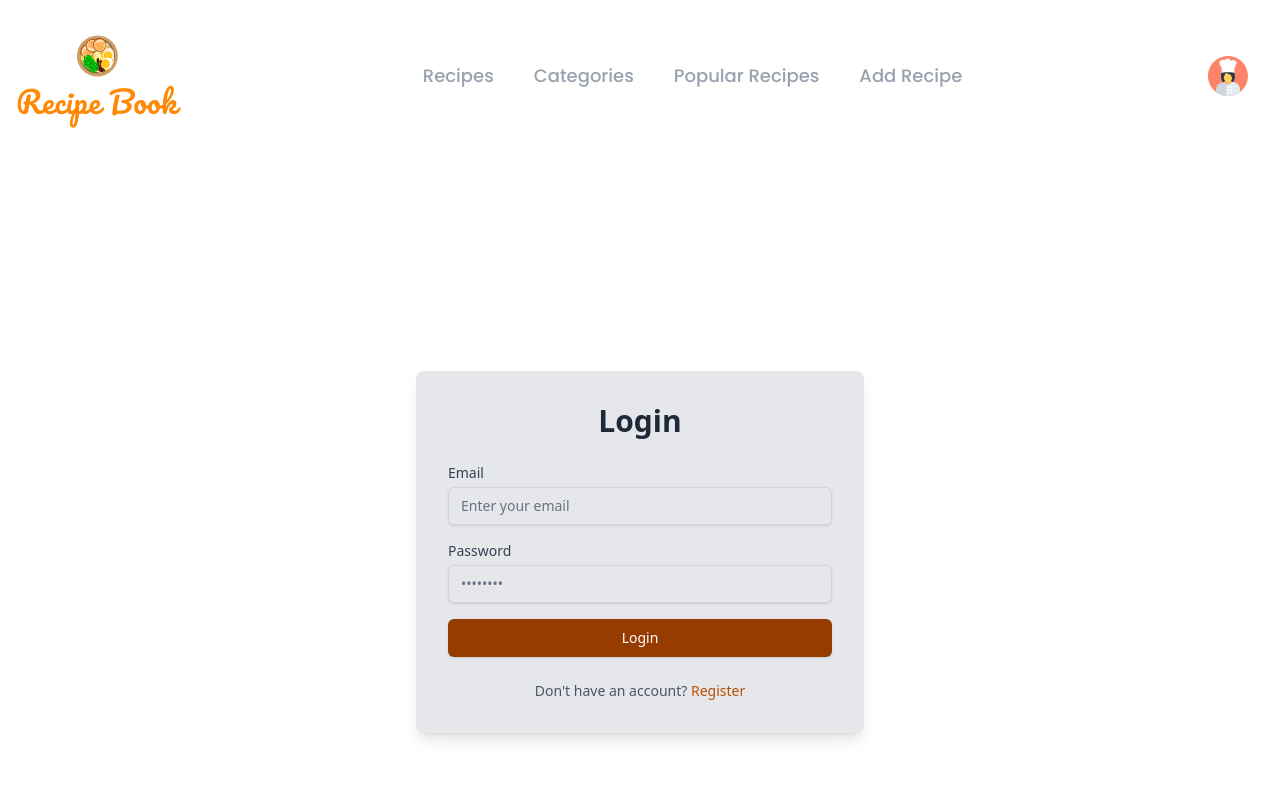
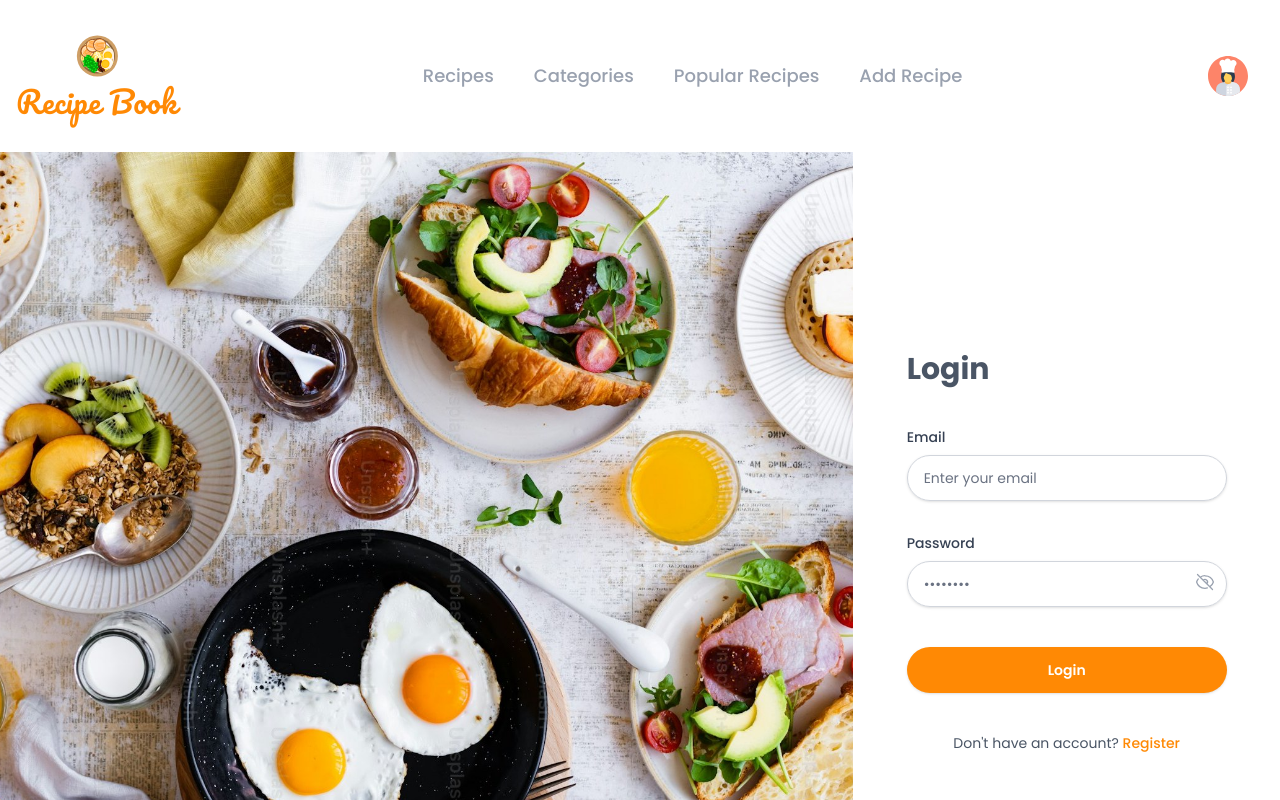
Before and after one commit to Vandu-Shre/recipe-app, a React (Vite) app in the folder client/: page /auth in a window 1280 px wide. Shown: the top 800 px of the page. Built offline with nearby package versions, Linux system fonts and the light colour scheme; no server answers.

Commit message:
Revamped AuthPage

```diff
--- a/client/package.json
+++ b/client/package.json
@@ -10,6 +10,7 @@
     "preview": "vite preview"
   },
   "dependencies": {
+    "@heroicons/react": "^2.2.0",
     "@tailwindcss/vite": "^4.1.11",
     "axios": "^1.11.0",
     "react": "^19.1.0",
--- a/client/src/components/AuthForm.tsx
+++ b/client/src/components/AuthForm.tsx
@@ -1,6 +1,5 @@
-// client/src/components/AuthForm.tsx
-
 import React, { useState } from 'react';
+import { EyeIcon, EyeSlashIcon } from '@heroicons/react/24/outline';
 
 interface AuthFormProps {
   isRegister: boolean;
@@ -14,12 +13,13 @@
   isRegister,
   onSubmit,
   isLoading,
-  buttonBgColor = 'bg-amber-800',
-  buttonHoverColor = 'hover:bg-amber-900',
+  buttonBgColor = 'bg-orange-400',
+  buttonHoverColor = 'hover:bg-orange-500',
 }) => {
   const [username, setUsername] = useState('');
   const [email, setEmail] = useState('');
   const [password, setPassword] = useState('');
+  const [showPassword, setShowPassword] = useState(false);
 
   const handleSubmit = (event: React.FormEvent) => {
     event.preventDefault();
@@ -27,7 +27,7 @@
   };
 
   return (
-    <form onSubmit={handleSubmit} className="space-y-4">
+    <form onSubmit={handleSubmit} className="space-y-8">
       {isRegister && (
         <div>
           <label htmlFor="username" className="block text-sm font-medium text-gray-700">
@@ -36,8 +36,7 @@
           <input
             type="text"
             id="username"
-            // ADDED: text-gray-800 for entered text color
-            className="mt-1 block w-full px-3 py-2 border border-gray-300 rounded-md shadow-sm focus:outline-none focus:ring-amber-500 focus:border-amber-500 sm:text-sm placeholder-gray-500 text-gray-800"
+            className="mt-2 block w-full px-4 py-3 border border-gray-300 rounded-full shadow-sm focus:outline-none focus:ring-orange-400 focus:border-orange-400 sm:text-sm placeholder-gray-500 text-gray-800"
             placeholder="Enter your username"
             value={username}
             onChange={(e) => setUsername(e.target.value)}
@@ -53,8 +52,7 @@
         <input
           type="email"
           id="email"
-          // ADDED: text-gray-800 for entered text color
-          className="mt-1 block w-full px-3 py-2 border border-gray-300 rounded-md shadow-sm focus:outline-none focus:ring-amber-500 focus:border-amber-500 sm:text-sm placeholder-gray-500 text-gray-800"
+          className="mt-2 block w-full px-4 py-3 border border-gray-300 rounded-full shadow-sm focus:outline-none focus:ring-orange-400 focus:border-orange-400 sm:text-sm placeholder-gray-500 text-gray-800"
           placeholder="Enter your email"
           value={email}
           onChange={(e) => setEmail(e.target.value)}
@@ -62,26 +60,36 @@
           disabled={isLoading}
         />
       </div>
-      <div>
+      <div className="relative">
         <label htmlFor="password" className="block text-sm font-medium text-gray-700">
           Password
         </label>
         <input
-          type="password"
+          type={showPassword ? 'text' : 'password'}
           id="password"
-          // ADDED: text-gray-800 for entered text color
-          className="mt-1 block w-full px-3 py-2 border border-gray-300 rounded-md shadow-sm focus:outline-none focus:ring-amber-500 focus:border-amber-500 sm:text-sm placeholder-gray-500 text-gray-800"
+          className="mt-2 block w-full px-4 py-3 border border-gray-300 rounded-full shadow-sm focus:outline-none focus:ring-orange-400 focus:border-orange-400 sm:text-sm placeholder-gray-500 text-gray-800 pr-12"
           placeholder="••••••••"
           value={password}
           onChange={(e) => setPassword(e.target.value)}
           required
           disabled={isLoading}
         />
+        <button
+          type="button"
+          onClick={() => setShowPassword(!showPassword)}
+          className="absolute inset-y-0 right-0 top-6 flex items-center pr-3 text-gray-400 hover:text-gray-600 focus:outline-none"
+        >
+          {showPassword ? (
+            <EyeIcon className="h-5 w-5" />
+          ) : (
+            <EyeSlashIcon className="h-5 w-5" />
+          )}
+        </button>
       </div>
       <div>
         <button
           type="submit"
-          className={`w-full flex justify-center py-2 px-4 border border-transparent rounded-md shadow-sm text-sm font-medium text-white ${buttonBgColor} ${buttonHoverColor} focus:outline-none focus:ring-2 focus:ring-offset-2 focus:ring-amber-500 ${isLoading ? 'opacity-50 cursor-not-allowed' : ''}`}
+          className={`w-full flex justify-center mt-10 py-3 px-4 border border-transparent rounded-full shadow-sm text-sm font-semibold text-white ${buttonBgColor} ${buttonHoverColor} focus:outline-none focus:ring-2 focus:ring-offset-2 focus:ring-orange-400 ${isLoading ? 'opacity-50 cursor-not-allowed' : ''}`}
           disabled={isLoading}
         >
           {isLoading ? (isRegister ? 'Registering...' : 'Logging in...') : (isRegister ? 'Register' : 'Login')}
--- a/client/src/components/RecipeCard.tsx
+++ b/client/src/components/RecipeCard.tsx
@@ -4,13 +4,15 @@
   id: string;
   image: string;
   title: string;
+  author: string;
   rating: number;
   time: string;
   servings: string;
   ratingCount: number;
 }
 
-const RecipeCard: React.FC<RecipeCardProps> = ({ image, title, rating, time, servings, ratingCount }) => {
+const RecipeCard: React.FC<RecipeCardProps> = ({ image, title, author, rating, time, servings, ratingCount }) => {
+  console.log(title, author)
   return (
     <div className="rounded-xl shadow-lg hover:shadow-xl transition-shadow duration-300 overflow-hidden cursor-pointer relative w-full">
       <img src={image} alt={title} className="w-full h-100 object-cover" />
--- a/client/src/pages/AuthPage.tsx
+++ b/client/src/pages/AuthPage.tsx
@@ -1,8 +1,8 @@
-// client/src/pages/AuthPage.tsx
 import React, { useState, useEffect } from 'react';
+import { useNavigate } from 'react-router-dom';
 import AuthForm from '../components/AuthForm';
 import { useAuth } from '../context/AuthContext';
-import { useNavigate } from 'react-router-dom';
+import HomePageImage from '../assets/HomePage.jpg';
 
 interface LoginFormInput {
   email: string;
@@ -44,8 +44,7 @@
 
   if (isLoading && !user) {
     return (
-      // REMOVED: bg-gray-50 from here. The body background will now show during loading.
-      <div className="flex items-center justify-center min-h-screen text-gray-700 text-xl">
+      <div className="flex items-center justify-center min-h-screen text-gray-700 text-xl font-[Poppins]">
         Loading authentication...
       </div>
     );
@@ -56,35 +55,41 @@
   }
 
   return (
-    <div
-      className="flex items-center justify-center min-h-screen p-4"
-      // Background style is now handled globally in index.css
-    >
-      <div className="bg-gray-200 p-8 rounded-lg shadow-lg w-full max-w-md">
-        <h2 className="text-3xl font-bold text-center text-gray-800 mb-6">
+    <div className="flex h-screen font-[Poppins]">
+      <div className="hidden md:block w-2/3 relative h-full">
+        <img
+          src={HomePageImage}
+          alt="Various dishes on a table"
+          className="object-cover w-full h-full"
+        />
+      </div>
+
+      <div className="w-full md:w-1/3 flex items-center justify-center bg-white p-4 h-full overflow-y-auto">
+        <div className="bg-white p-8 rounded-lg w-full max-w-sm mx-auto">
+          <h2 className="text-3xl font-bold text-gray-600 mb-10 text-left whitespace-nowrap">
             {isLogin ? 'Login' : 'Register'}
           </h2>
 
-        {/* Passing the new button colors to AuthForm */}
           <AuthForm
             isRegister={!isLogin}
             onSubmit={handleSubmit}
             isLoading={isLoading}
-          buttonBgColor="bg-amber-800"         // NEW PROP: Pass background color
-          buttonHoverColor="hover:bg-amber-900" // NEW PROP: Pass hover color
+            buttonBgColor="bg-orange-400"
+            buttonHoverColor="hover:bg-orange-500"
           />
 
-        <p className="text-center text-gray-600 text-sm mt-6">
+          <p className="text-center text-gray-600 text-sm mt-10">
             {isLogin ? "Don't have an account?" : "Already have an account?"}{' '}
             <button
               onClick={toggleForm}
-            className="text-amber-700 hover:text-amber-800 font-medium focus:outline-none"
+              className="text-orange-400 hover:text-orange-500 font-medium focus:outline-none"
             >
               {isLogin ? 'Register' : 'Login'}
             </button>
           </p>
         </div>
       </div>
+    </div>
   );
 };
 
--- a/client/src/pages/RecipeListPage.tsx
+++ b/client/src/pages/RecipeListPage.tsx
@@ -55,6 +55,7 @@
                 id={recipe.id}
                 image={recipe.image}
                 title={recipe.title}
+                author={recipe.author}
                 rating={recipe.rating}
                 time={recipe.time}
                 servings={recipe.servings}
```
Also changed, not shown: client/src/assets/HomePage.jpg (added), 1 other file (tests, documents, lock files or other folders). Lines whose indentation alone changed are shown as unchanged.
